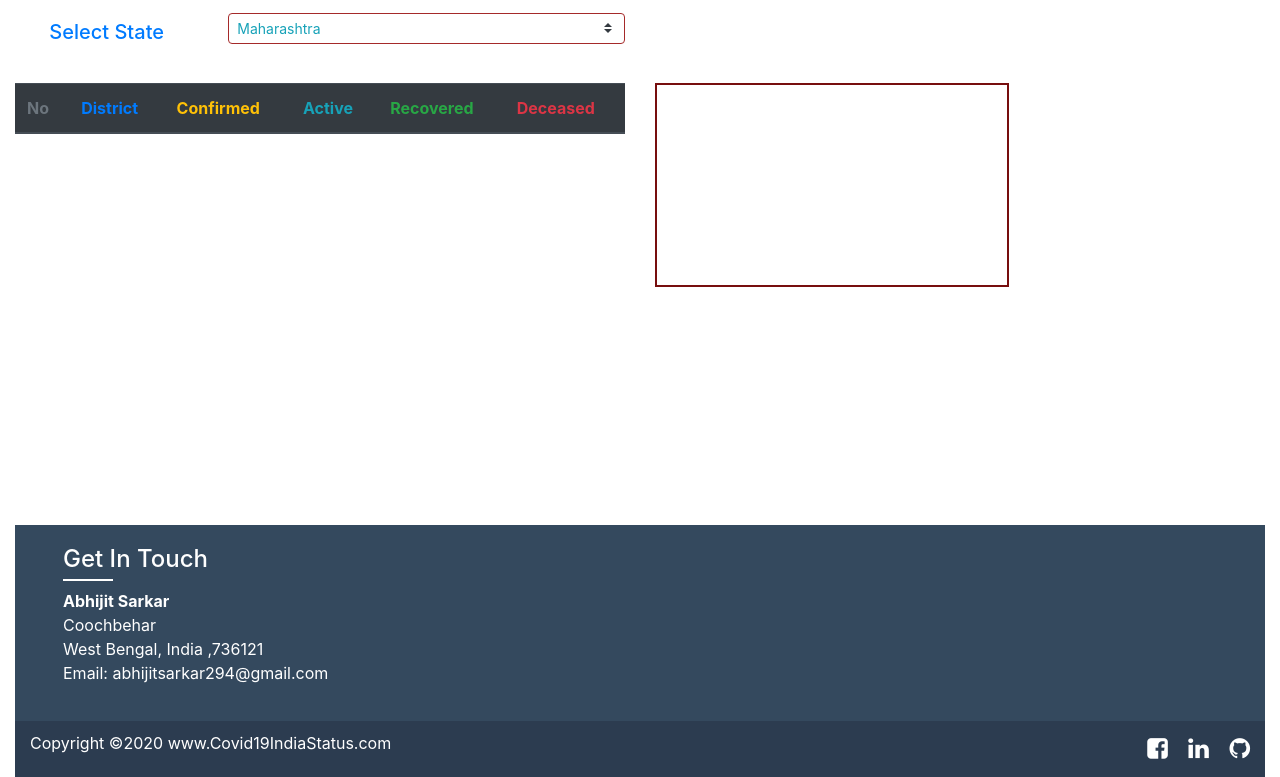
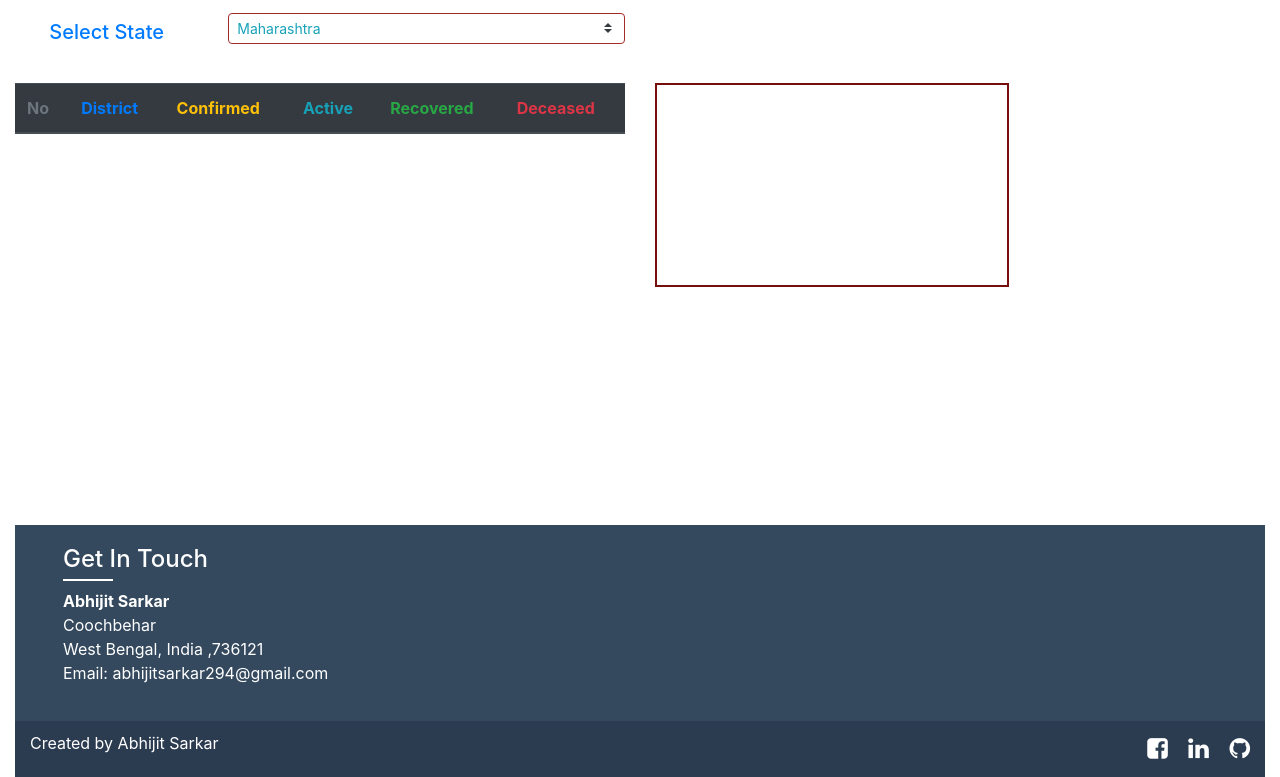
Before and after one commit to apdsr/Covid19StatusIndiaANDGlobal, a plain HTML site: page index.html in a window 1280 px wide. Shown: the part 941-1718 px from the top of the page. Drawn offline with nearby package versions, Linux system fonts and the light colour scheme; no server answers.

Commit message:
footer text changed

```diff
--- a/index.html
+++ b/index.html
@@ -202,7 +202,7 @@
     <div id="footer">
         <div class="container-fluid">
             <div class="row">
-                <div class="col-md-6 copyright"> Copyright &copy;2020 www.Covid19IndiaStatus.com</div>
+                <div class="col-md-6 copyright"> Created by Abhijit Sarkar</div>
                 <div class="col-md-6">
                     <ul id="socail-icons" class="float-md-right">
                         <li>
```
